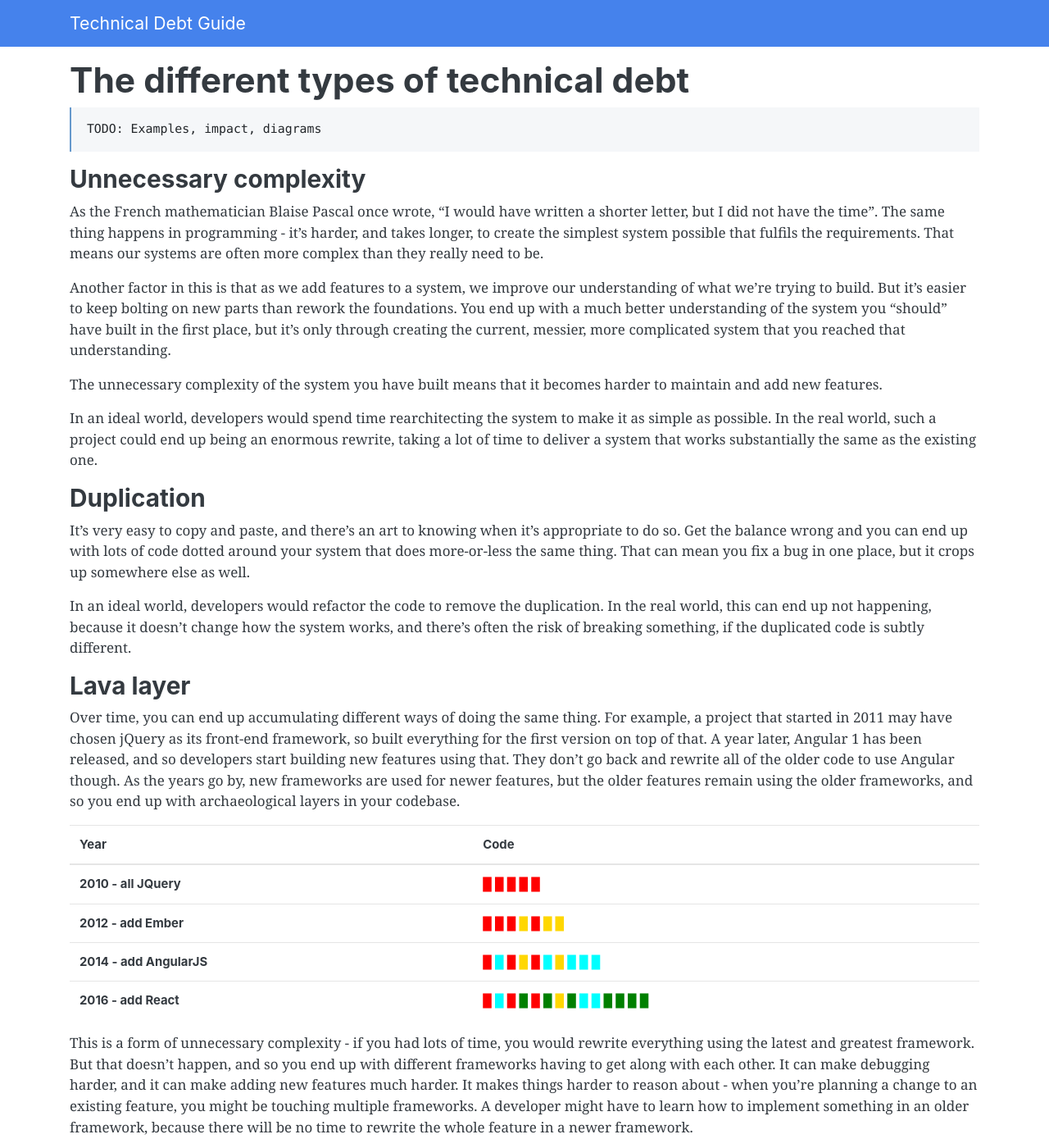
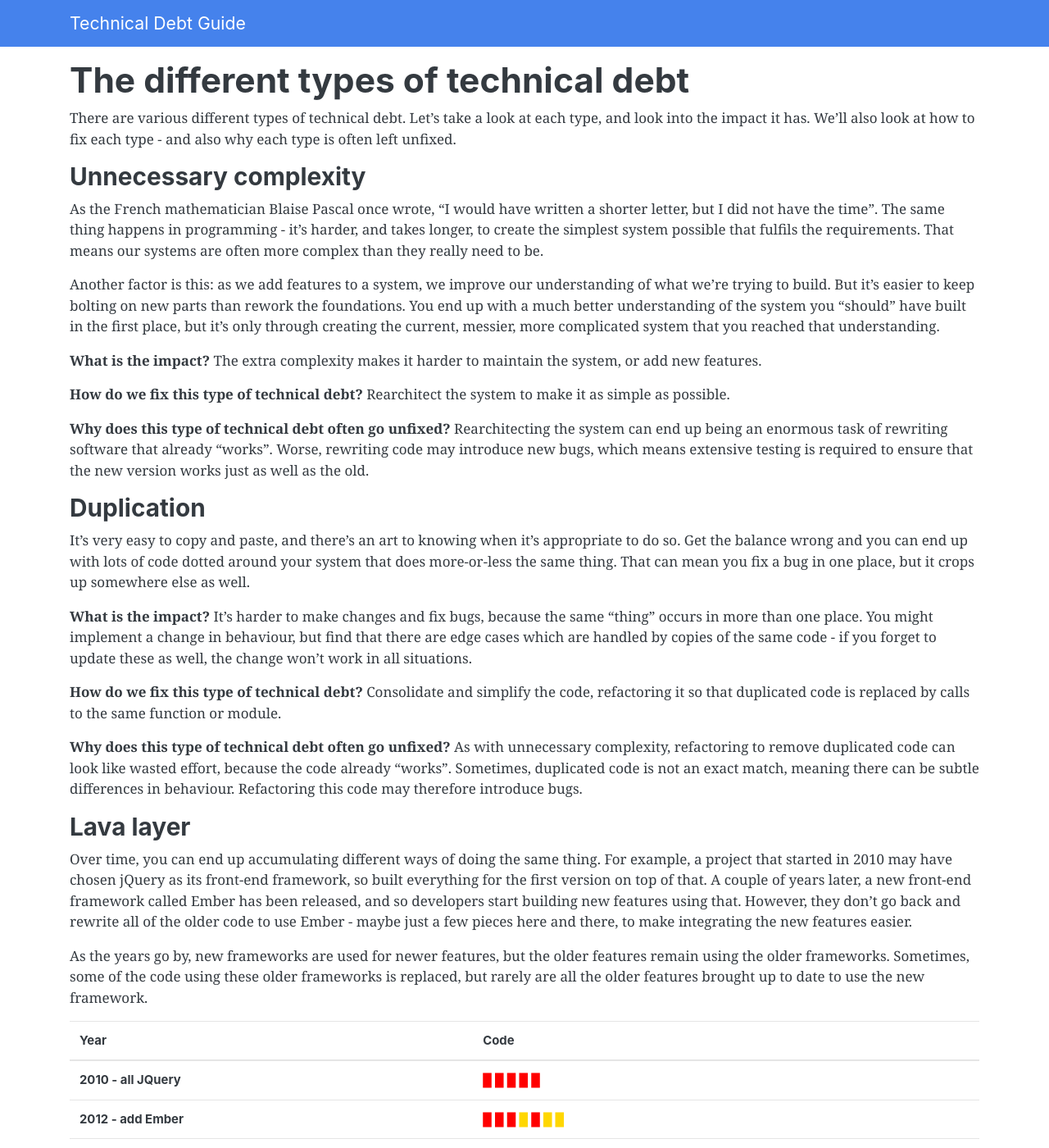
Before and after one commit to alexwarren/techdebtguide, a Jekyll site: the page built from articles/types-of-technical-debt.md, in a window 1280 px wide and 1400 px high. Shown: the whole window at 82% size. Built offline with Jekyll 4.4.1, drawn with Linux system fonts in a browser that asks for light colours; some of the changed text lies outside the part shown.

Commit message:
Update types of technical debt

```diff
--- a/articles/types-of-technical-debt.md
+++ b/articles/types-of-technical-debt.md
@@ -9,27 +9,35 @@ lava_layers:
     "2016 - add React": "1,3,1,4,1,4,2,4,3,3,4,4,4,4"
 ---
 
-    TODO: Examples, impact, diagrams
+There are various different types of technical debt. Let's take a look at each type, and look into the impact it has. We'll also look at how to fix each type - and also why each type is often left unfixed.
 
 ### Unnecessary complexity
 
 As the French mathematician Blaise Pascal once wrote, "I would have written a shorter letter, but I did not have the time". The same thing happens in programming - it's harder, and takes longer, to create the simplest system possible that fulfils the requirements. That means our systems are often more complex than they really need to be.
 
-Another factor in this is that as we add features to a system, we improve our understanding of what we're trying to build. But it's easier to keep bolting on new parts than rework the foundations. You end up with a much better understanding of the system you "should" have built in the first place, but it's only through creating the current, messier, more complicated system that you reached that understanding.
+Another factor is this: as we add features to a system, we improve our understanding of what we're trying to build. But it's easier to keep bolting on new parts than rework the foundations. You end up with a much better understanding of the system you "should" have built in the first place, but it's only through creating the current, messier, more complicated system that you reached that understanding.
 
-The unnecessary complexity of the system you have built means that it becomes harder to maintain and add new features.
+**What is the impact?** The extra complexity makes it harder to maintain the system, or add new features.
 
-In an ideal world, developers would spend time rearchitecting the system to make it as simple as possible. In the real world, such a project could end up being an enormous rewrite, taking a lot of time to deliver a system that works substantially the same as the existing one.
+**How do we fix this type of technical debt?** Rearchitect the system to make it as simple as possible.
+
+**Why does this type of technical debt often go unfixed?** Rearchitecting the system can end up being an enormous task of rewriting software that already "works". Worse, rewriting code may introduce new bugs, which means extensive testing is required to ensure that the new version works just as well as the old.
 
 ### Duplication
 
 It's very easy to copy and paste, and there's an art to knowing when it's appropriate to do so. Get the balance wrong and you can end up with lots of code dotted around your system that does more-or-less the same thing. That can mean you fix a bug in one place, but it crops up somewhere else as well.
 
-In an ideal world, developers would refactor the code to remove the duplication. In the real world, this can end up not happening, because it doesn't change how the system works, and there's often the risk of breaking something, if the duplicated code is subtly different.
+**What is the impact?** It's harder to make changes and fix bugs, because the same "thing" occurs in more than one place. You might implement a change in behaviour, but find that there are edge cases which are handled by copies of the same code - if you forget to update these as well, the change won't work in all situations.
+
+**How do we fix this type of technical debt?** Consolidate and simplify the code, refactoring it so that duplicated code is replaced by calls to the same function or module.
+
+**Why does this type of technical debt often go unfixed?** As with unnecessary complexity, refactoring to remove duplicated code can look like wasted effort, because the code already "works". Sometimes, duplicated code is not an exact match, meaning there can be subtle differences in behaviour. Refactoring this code may therefore introduce bugs.
 
 ### Lava layer
 
-Over time, you can end up accumulating different ways of doing the same thing. For example, a project that started in 2011 may have chosen jQuery as its front-end framework, so built everything for the first version on top of that. A year later, Angular 1 has been released, and so developers start building new features using that. They don't go back and rewrite all of the older code to use Angular though. As the years go by, new frameworks are used for newer features, but the older features remain using the older frameworks, and so you end up with archaeological layers in your codebase.
+Over time, you can end up accumulating different ways of doing the same thing. For example, a project that started in 2010 may have chosen jQuery as its front-end framework, so built everything for the first version on top of that. A couple of years later, a new front-end framework called Ember has been released, and so developers start building new features using that. However, they don't go back and rewrite all of the older code to use Ember - maybe just a few pieces here and there, to make integrating the new features easier.
+
+As the years go by, new frameworks are used for newer features, but the older features remain using the older frameworks. Sometimes, some of the code using these older frameworks is replaced, but rarely are all the older features brought up to date to use the new framework.
 
 <table class="table">
     <thead>
@@ -53,33 +61,48 @@ Over time, you can end up accumulating different ways of doing the same thing. F
   </tbody>
 </table>
 
+**What is the impact?** Debugging harder, and adding new features can be much harder. Things are more difficult to reason about - a new feature, or a change to an existing feature, might have to touch multiple frameworks. Developers have to learn multiple frameworks.
 
-This is a form of unnecessary complexity - if you had lots of time, you would rewrite everything using the latest and greatest framework. But that doesn't happen, and so you end up with different frameworks having to get along with each other. It can make debugging harder, and it can make adding new features much harder. It makes things harder to reason about - when you're planning a change to an existing feature, you might be touching multiple frameworks. A developer might have to learn how to implement something in an older framework, because there will be no time to rewrite the whole feature in a newer framework.
+**How do we fix this type of technical debt?** Rewrite older features to use the newer framework.
 
-http://mikehadlow.blogspot.com/2014/12/the-lava-layer-anti-pattern.html
-
-In an ideal world, developers would rewrite the older features so that everything is consistently using one framework. In the real world, this doesn't happen, because it can be a big rewrite of existing code that functions perfectly well, and there's always the risk of breaking something along the way.
+**Why does this type of technical debt often go unfixed?** This is a type of unncessary complexity, and the fix is the same - a rewrite. So, again, this often doesn't happen, because it's a lot of work to rewrite something that already works, and there's the risk of breaking something along the way.
 
 ### Lack of testing
 
-A lack of automated tests, including unit tests and end-to-end tests, means it's harder for developers to confidently make changes to a system. That slows developers down, and results in less reliable software.
+Time pressure to deliver new features often means that once the code to implement a feature exists, and it has passed some manual testing, then it is shipped to production. Often, developers leave creating automated tests until the end of a project - which means sometimes, they are never written, and the developer moves on to the next thing.
 
-In an ideal world, developers would want to spend time adding the missing tests. In the real world, this often doesn't happen, because there are always new features that could be built instead.
+**What is the impact?** A lack of automated tests, including unit tests and end-to-end tests, means it's harder for developers to confidently make changes to a system. That slows developers down, and results in less reliable software.
+
+**How do we fix this type of technical debt?** Add the missing tests.
+
+**Why does this type of technical debt often go unfixed?** There are always new features that could be built instead of adding tests.
 
 ### Lack of documentation
 
-Without adequate documentation, it takes longer for developers to understand how a system works. Writing documentation takes time, and writing good documentation takes even longer. A lack of documentation might also mean a lack of comments. Either way, it makes the system harder to understand and so it's slower to get developers up to speed and build new things.
+As with a tests, writing documentation is something that's often left to the end of a project, and then dropped when priorities move on. Documentation can take many forms - wikis, collaborative documents, or even simply code comments. Writing documentation takes time - and writing _good_ documentation takes even longer.
 
-In an ideal world, developers would take the time to create and update documentation with every change to the system. In the real world, this often doesn't happen, because it's left as a task until a feature has shipped - and then it's time to move onto something else.
+**What is the impact?** Without adequate documentation, it takes longer for developers to understand how a system works. The system is harder to understand and so it's slower to get developers up to speed and build new things. Bugs can be introduced where developers don't have a full understanding of the design principles of a system, or the kinds of edge cases it has been built to handle.
+
+**How do we fix this type of technical debt?** Write the missing documentation.
+
+**Why does this type of technical debt often go unfixed?** Again, there are always new features that could be built instead of devoting time to writing things up.
 
 ### Lack of automation
 
 Technical debt sometimes manifests itself not directly in the code, but in the systems and processes around it. For example, a deployment process that has multiple manual steps - this can be error-prone, and slow things down if a human gets something wrong.
 
-In an ideal world, developers would take time to automate manual processes. In the real world, this often doesn't happen if the current process is seen as being "good enough", and automating it might initially introduce some risk.
+**What is the impact?** Risk of outages due to errors in performing manual steps.
+
+**How do we fix this type of technical debt?** Automate manual processes.
+
+**Why does this type of technical debt often go unfixed?** If the current process is seen as being "good enough", then it can be hard to justify the effort of automating it. If people make mistakes when performing manual steps, it may be easier to blame the individual - "be more careful", rather than invest in automation. Automation takes time to get right, so initially it may have bugs of its own.
 
 ### Outdated dependencies
 
 Unlike other kinds of technical debt, this is one that can increase over time without anybody actually doing anything. You could have a hypothetically perfect system - then come back a year later, and find that the libraries it depends on have moved on. The newer versions of these libraries may have fixed some security holes, so you really ought to update them, but you may well find that there are now incompatibilities. If you want to add a new feature to the system, do you carry on using an old library or upgrade it? Maybe the documentation for the new one has superseded the old version, so it's going to be harder _not_ to upgrade. On the other hand, upgrading the library may break something else.
 
-In an ideal world, developers would update all the dependencies so everything is on the latest version. In the real world, this can risk breaking things, and can take time away from building the features themselves.
+**What is the impact?** Risk of security issues when using outdated dependencies. Can be harder to find documentation for older versions of libraries. Overall, it's easier to update dependencies regularly than to "jump up" multiple versions at once.
+
+**How do we fix this type of technical debt?** Update dependencies so everything is on the latest version.
+
+**Why does this type of technical debt often go unfixed?** Updating dependencies can risk breaking things, and can take time away from building features.
```
Also changed, not shown: articles/creating-less-technical-debt.md (+2 -0 lines), articles/resources.md (+1 -0 lines).
